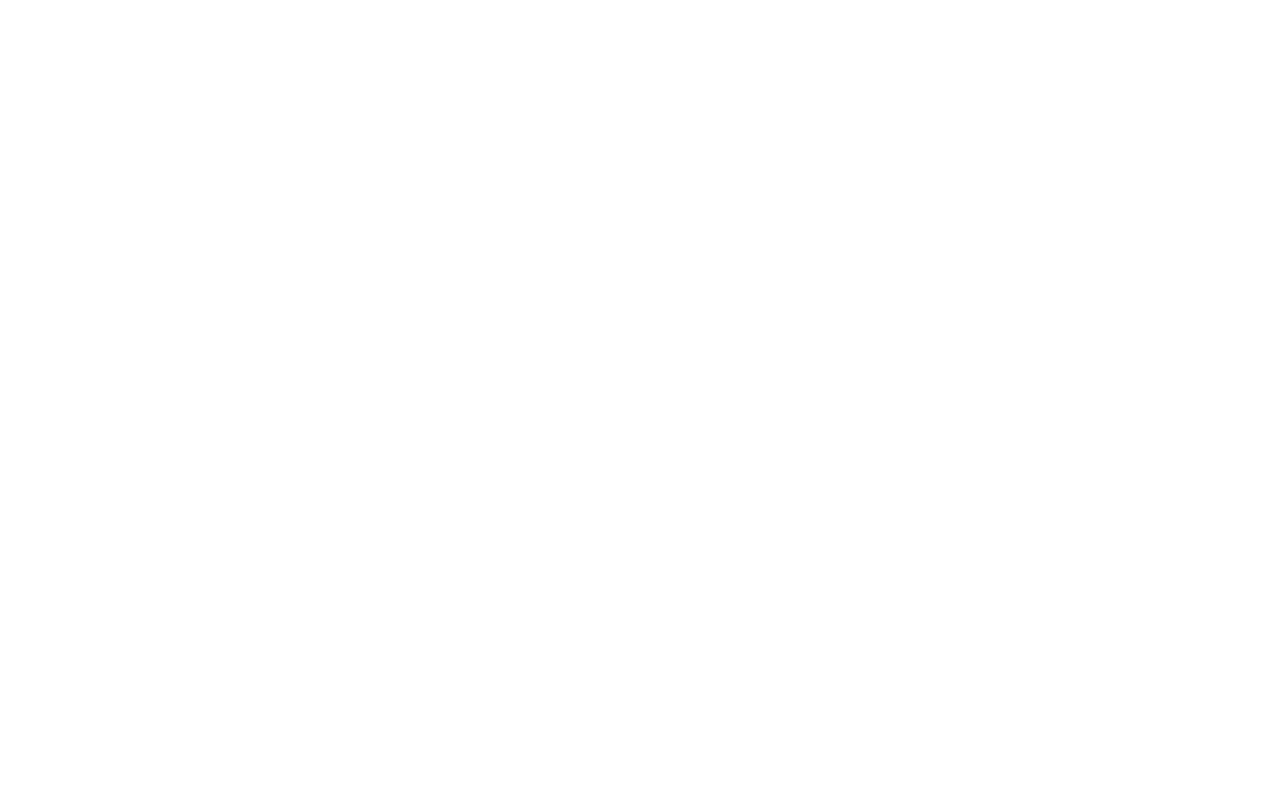
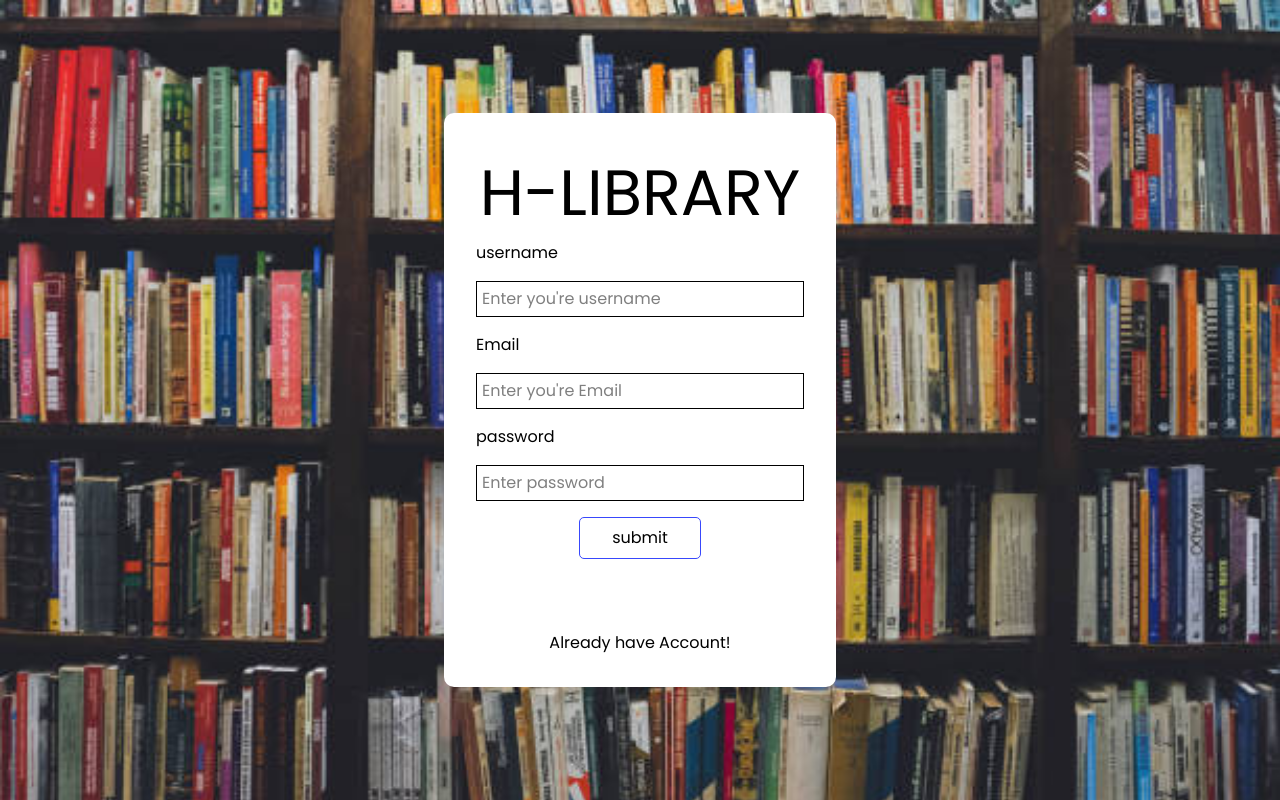
Before and after one commit to hawariyaa/H-library, a React (Vite) app in the folder Frontend/: page /signup in a window 1280 px wide. Before the commit this address had no page. Built offline with nearby package versions, Linux system fonts and the light colour scheme; a web font is replaced by a local one.

Commit message:
front-end singup done

```diff
--- a/Frontend/package.json
+++ b/Frontend/package.json
@@ -10,7 +10,9 @@
     "preview": "vite preview"
   },
   "dependencies": {
+    "@react-oauth/google": "^0.12.2",
     "@tailwindcss/vite": "^4.1.16",
+    "axios": "^1.13.2",
     "react": "^19.1.1",
     "react-dom": "^19.1.1",
     "react-router-dom": "^7.9.5",
--- a/Frontend/src/App.jsx
+++ b/Frontend/src/App.jsx
@@ -5,6 +5,7 @@
 import './App.css'
 import {Routes,Route} from 'react-router-dom'
 import Home from './pages/Home/Home'
+import Signup from './pages/Signup/Signup'
 
 function App() {
   const [count, setCount] = useState(0)
@@ -13,6 +14,7 @@
 
       <Routes>
         <Route path='/' element={<Home />} />
+        <Route path='/signup' element={<Signup />}></Route>
       </Routes>
 
   )
--- a/Frontend/src/components/Hero/Hero.jsx
+++ b/Frontend/src/components/Hero/Hero.jsx
@@ -9,8 +9,8 @@
               <h4>"Books are the training weights of the mind." - Epictetus</h4>
          </div>
          <div className='left-hero'>
-            <label htmlFor="">Search</label>
-            <input type="text"  placeholder='search by name, author....' />
+            <p>Search for books</p>
+            <input type="text" placeholder='search for book name, author...'/>
          </div>
     </div>
   )
--- a/Frontend/src/components/Hero/hero.css
+++ b/Frontend/src/components/Hero/hero.css
@@ -16,12 +16,16 @@
     display:flex;
     flex-direction:column;
     align-items:flex-start;
-    justify-content:center;
-    padding:10vw;
-
+    justify-content:flex-start;
+    padding:0 0 3em 2.5em;
+    gap:0.6em;
 }
 .left-hero input{
-    padding: 30px;
     width:80vw;
-    border: 2px solid black;
+    border: 1px solid black;
+    padding: 6px;
+    border-radius:10px;
 }
+.left-hero p{
+    font-size:1.4em;
+}
--- a/Frontend/src/components/navbar/NavBar.jsx
+++ b/Frontend/src/components/navbar/NavBar.jsx
@@ -1,5 +1,6 @@
-import React, { useState } from 'react'
+import React, { useEffect, useState } from 'react'
 import './navbar.css'
+import { Link } from 'react-router-dom'
 import searchb from '../../assets/search-b.png'
 import searchw from '../../assets/search-w.png'
 import day from '../../assets/day.png'
@@ -12,6 +13,15 @@
     const handlesearch = () =>{
         setsearch(!search)
     }
+    useEffect(()=>{
+      const handleClick = () => {
+       setsearch(!search)
+    }
+    if(search){
+      document.addEventListener('Click', handleClick)
+    }
+    }, [search])
+
   return (
     <div className='nav-bar'>
         <div className="logo">
@@ -26,7 +36,7 @@
             <img src={night} alt="modeicon" />
             <input type="text" placeholder='search for book name, author...'/>
             <i class="fa-solid fa-magnifying-glass" onClick={handlesearch}></i>
-            <p>Login/sign-up</p>
+            <Link to='/signup'><p>Login/sign-up</p></Link>
             <i class="fa-solid fa-cart-shopping"></i>
             <i class="fa-solid fa-bars"></i>
         </div>
--- a/Frontend/src/components/navbar/navbar.css
+++ b/Frontend/src/components/navbar/navbar.css
@@ -36,12 +36,12 @@
     font-size: 16px;
     padding:5px;
 }
-p{
+.right-side p{
     position: relative;
     cursor:pointer;
     transition: 0.8s;
 }
-p::before{
+.right-side p::before{
     content:'';
     position:absolute;
     bottom: -3px;
@@ -52,10 +52,10 @@
     border-radius:5px;
     transition: width 0.4s ease;
 }
-p:hover{
+.right-side p:hover{
     color: #3848fc;
 }
-p:hover::before{
+.right-side p:hover::before{
     width: 100%;
 }
 i{
@@ -64,7 +64,7 @@
 i:hover{
     color: #3848fc;
 }
-input{
+.right-side input{
     border-radius: 5px;
     font-size:15px;
     height:35px;
--- a/Frontend/src/main.jsx
+++ b/Frontend/src/main.jsx
@@ -4,11 +4,14 @@
 import './index.css'
 import App from './App.jsx'
 import {BrowserRouter} from 'react-router-dom'
+import { GoogleOAuthProvider } from '@react-oauth/google'
 
 createRoot(document.getElementById('root')).render(
   <StrictMode>
     <BrowserRouter>
-       <App />
+     <GoogleOAuthProvider>
+             <App />
+     </GoogleOAuthProvider>
     </BrowserRouter>
   </StrictMode>,
 )
--- a/Frontend/src/pages/Home/home.css
+++ b/Frontend/src/pages/Home/home.css
@@ -1,5 +1,5 @@
 .most-popular{
-    padding:7em 1.5em 0 1.5em;
+    padding:9em 1.5em 0 1.5em;
 }
 .most-popular h2{
   font-size:clamp(2em, 3vw, 7em);
--- /dev/null
+++ b/Frontend/src/pages/Signup/Signup.jsx
@@ -0,0 +1,65 @@
+import React, { useState } from 'react'
+import './signup.css'
+import { GoogleLogin } from '@react-oauth/google'
+import axios from 'axios'
+
+
+function Signup() {
+    const [login, setlogin] = useState('signup')
+    const LoginHandler = () => {
+        setlogin('login')
+    }
+    const SignupHandler = () => {
+        setlogin('signup')
+    }
+  return (
+    <div className='signup'>
+        <div className='newsignup'>
+    <h1>H-LIBRARY</h1>
+
+        {login === 'signup' ?
+        <div className='login'>
+          <label htmlFor="">username</label>
+          <input type="text" placeholder="Enter you're username" />
+          <label htmlFor="">Email</label>
+         <input type="text" placeholder="Enter you're Email" />
+         <label htmlFor="">password</label>
+         <input type="text" placeholder='Enter password' />
+       </div>
+       :
+       <div className='login'>
+         <label htmlFor="">Email</label>
+         <input type="text" placeholder="Enter you're Email" />
+         <label htmlFor="">password</label>
+         <input type="text" placeholder='Enter password' />
+       </div>
+        }
+        <button>submit</button>
+        <GoogleLogin
+  onSuccess={async (response) => {
+    try {
+      console.log("Google response:", response.credential);
+
+      const backendResponse = await axios.post("http://localhost:4000/google-login", {
+        cred: response.credential
+      });
+
+      localStorage.setItem("fala-token", backendResponse.data.token);
+      alert("signup successful!");
+      window.location.replace("/");
+    } catch (error) {
+      console.error("Google login error:", error);
+      alert("Google login failed");
+    }
+  }}
+  onError={() => {
+    console.log("Google Login Failed");
+  }}
+/>
+       {login === 'signup' ? (<p onClick={LoginHandler}>Already have Account!</p>) : (<p onClick={SignupHandler}>Create An Account!</p>)}
+    </div>
+   </div>
+  )
+}
+
+export default Signup
--- /dev/null
+++ b/Frontend/src/pages/Signup/signup.css
@@ -0,0 +1,65 @@
+.signup{
+    height:100vh;
+    display:flex;
+    flex-direction:column;
+    align-items:center;
+    justify-content:center;
+    background-image: url('../../assets/bookshelf.jpg');
+    background-size:cover;
+}
+.newsignup{
+    display:flex;
+    flex-direction:column;
+    align-items:center;
+    padding:2em;
+    border-radius:10px;
+    background-color:white;
+}
+.signup h1{
+    font-size:clamp(2em, 5vw, 10em);
+}
+.signup p{
+    padding-top:1em;
+    cursor:pointer;
+    position:relative;
+}
+.signup p::before{
+    content:'';
+    position:absolute;
+    bottom:-3px;
+    left:0;
+    width:0;
+    height:4px;
+    background-color: #3848fc;
+    border-radius:5px;
+    transition: width 0.4s ease;
+}
+.signup p:hover::before{
+    width:100%;
+}
+.signup p:hover{
+    color:#3848fc;
+}
+.login{
+    display:flex;
+    flex-direction:column;
+    align-items:flex-start;
+    gap: 1em;
+}
+.login input{
+    padding: 5px;
+    border:1px solid black;
+}
+.newsignup button{
+    font-size:16px;
+    border-radius:5px;
+    cursor:pointer;
+    margin:1em;
+    padding:0.5em 2em;
+    transition:all 0.4s ease;
+    border: 1px solid #3848fc;
+}
+.newsignup button:hover{
+    color:white;
+    background-color:#3848fc;
+}
```
Also changed, not shown: Frontend/src/assets/bookshelf.jpg (added), 1 other file (tests, documents, lock files or other folders).
